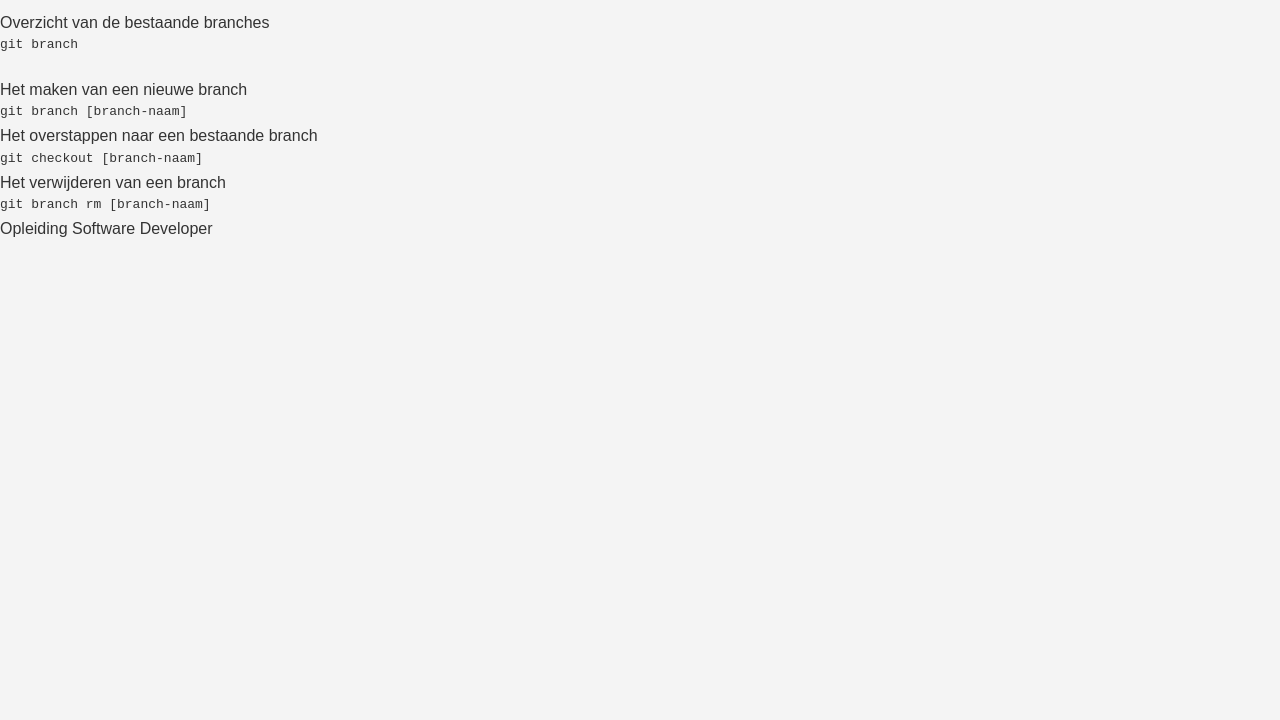
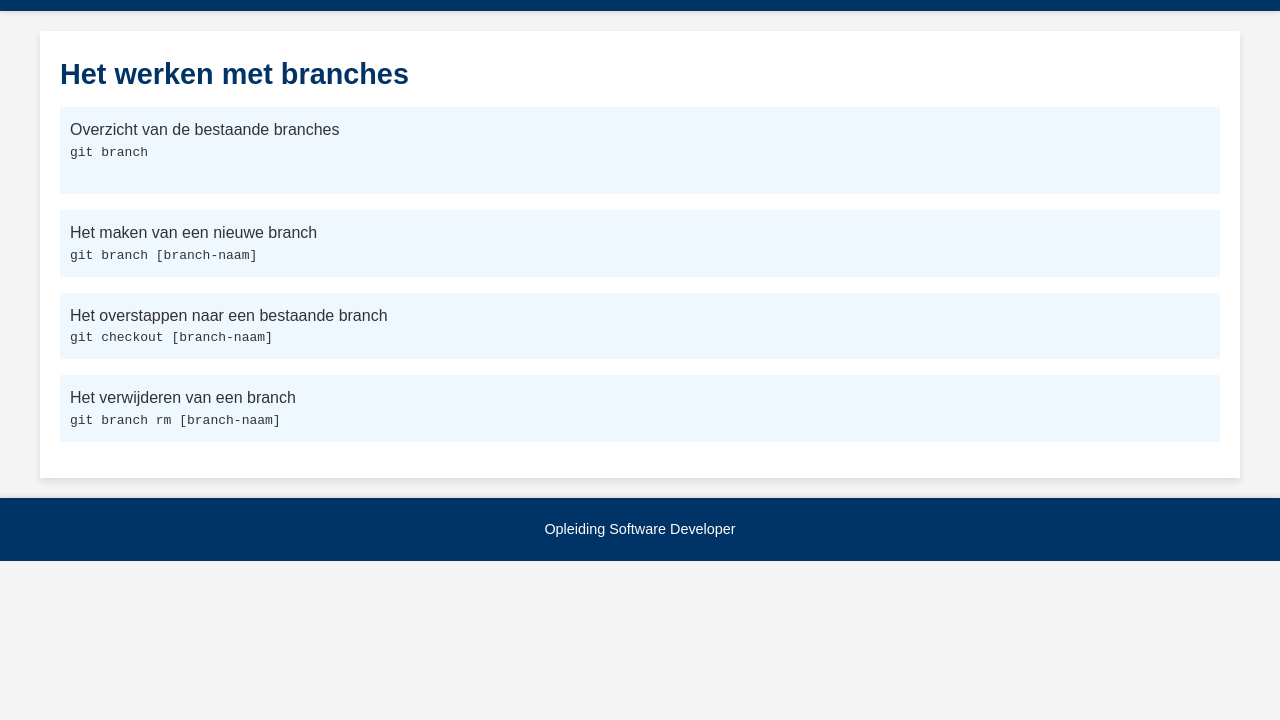
Before and after one commit to user150434/skill-2.1, a plain HTML site: page index.html in a window 1280 px wide. Shown: the part 80-800 px from the top of the page. Drawn offline with Linux system fonts and the light colour scheme.

Commit message:
third commit

```diff
--- a/index.html
+++ b/index.html
@@ -3,7 +3,7 @@
 <head>
     <meta charset="UTF-8">
     <meta name="viewport" content="width=device-width, initial-scale=1.0">
-    <link rel="stylesheet" href="style.css">
+    <link rel="stylesheet" href="zakelijk/style.css">
     <title>M2.1 branches</title>
 </head>
 <body>
```
